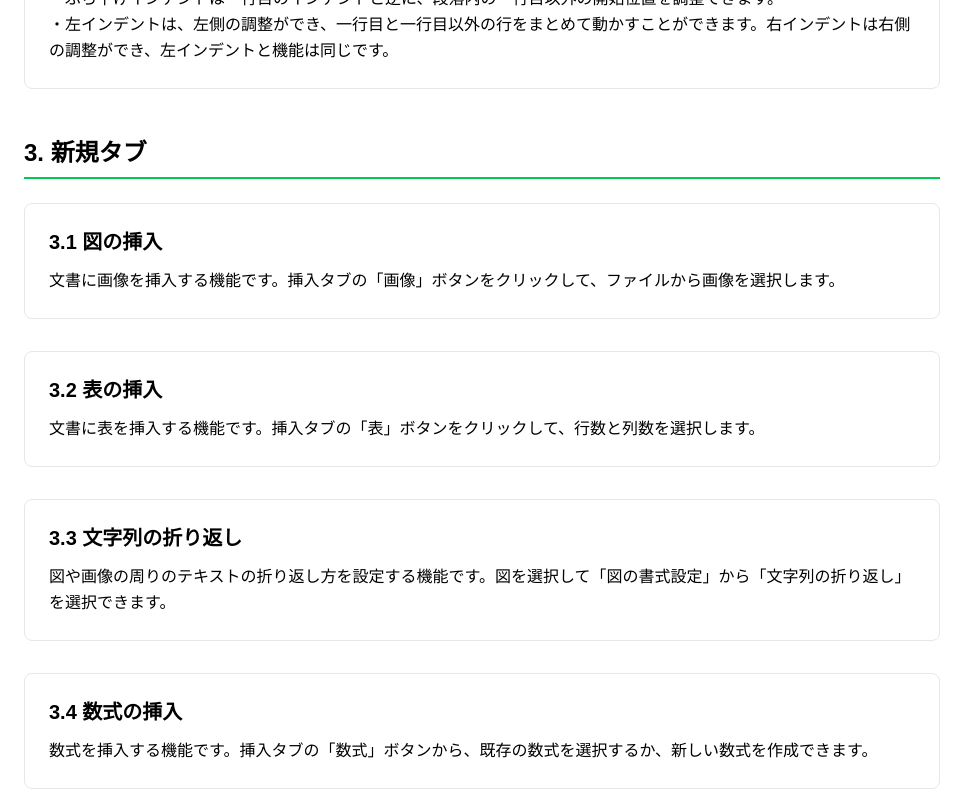
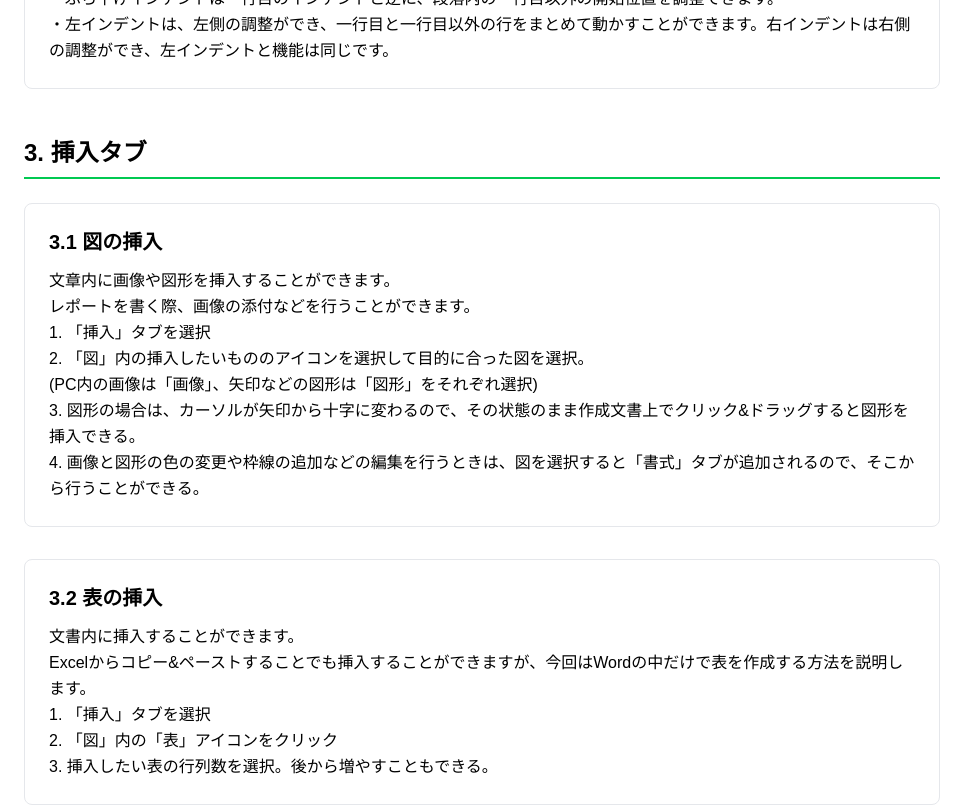
Before and after one commit to Kan-O435/u3-web-document, a Next.js app: page / in a window 1280 px wide. Shown: the part 5220-6027 px from the top of the page, without its empty margins (0-979 px from the left). Built offline with nearby package versions, Linux system fonts and the light colour scheme.

Commit message:
tranclate the change to another pc

```diff
--- a/app/components/sections/NewTab.tsx
+++ b/app/components/sections/NewTab.tsx
@@ -2,7 +2,7 @@ export default function NewTab() {
   return (
     <section id="section-3" className="mb-12 scroll-mt-20">
       <h2 className="text-2xl font-bold text-black mb-6 pb-2 border-b-2 border-green-500">
-        3. 新規タブ
+        3. 挿入タブ
       </h2>
 
       <div className="space-y-8">
@@ -11,7 +11,14 @@ export default function NewTab() {
             3.1 図の挿入
           </h3>
           <p className="text-black leading-relaxed">
-            文書に画像を挿入する機能です。挿入タブの「画像」ボタンをクリックして、ファイルから画像を選択します。
+            文章内に画像や図形を挿入することができます。<br />
+            レポートを書く際、画像の添付などを行うことができます。<br />
+            1. 「挿入」タブを選択<br />
+            2. 「図」内の挿入したいもののアイコンを選択して目的に合った図を選択。<br />
+                (PC内の画像は「画像」、矢印などの図形は「図形」をそれぞれ選択)<br />
+            3. 図形の場合は、カーソルが矢印から十字に変わるので、その状態のまま作成文書上でクリック&ドラッグすると図形を挿入できる。<br />
+            4. 画像と図形の色の変更や枠線の追加などの編集を行うときは、図を選択すると「書式」タブが追加されるので、そこから行うことができる。<br />
+
           </p>
         </div>
 
@@ -20,7 +27,12 @@ export default function NewTab() {
             3.2 表の挿入
           </h3>
           <p className="text-black leading-relaxed">
-            文書に表を挿入する機能です。挿入タブの「表」ボタンをクリックして、行数と列数を選択します。
+            文書内に挿入することができます。<br />
+            Excelからコピー&ペーストすることでも挿入することができますが、今回はWordの中だけで表を作成する方法を説明します。<br />
+            1. 「挿入」タブを選択<br />
+            2. 「図」内の「表」アイコンをクリック<br />
+            3. 挿入したい表の行列数を選択。後から増やすこともできる。<br />
+
           </p>
         </div>
 
@@ -29,7 +41,9 @@ export default function NewTab() {
             3.3 文字列の折り返し
           </h3>
           <p className="text-black leading-relaxed">
-            図や画像の周りのテキストの折り返し方を設定する機能です。図を選択して「図の書式設定」から「文字列の折り返し」を選択できます。
+            挿入した図が、文章内でどのように配置されているかを決定します。<br />
+            画像は挿入されたとき行内に配置され、位置を調整しづらくなっています。<br />
+            「文字列の折り返し」を変換して、任意の位置に画像を
           </p>
         </div>
 
```
